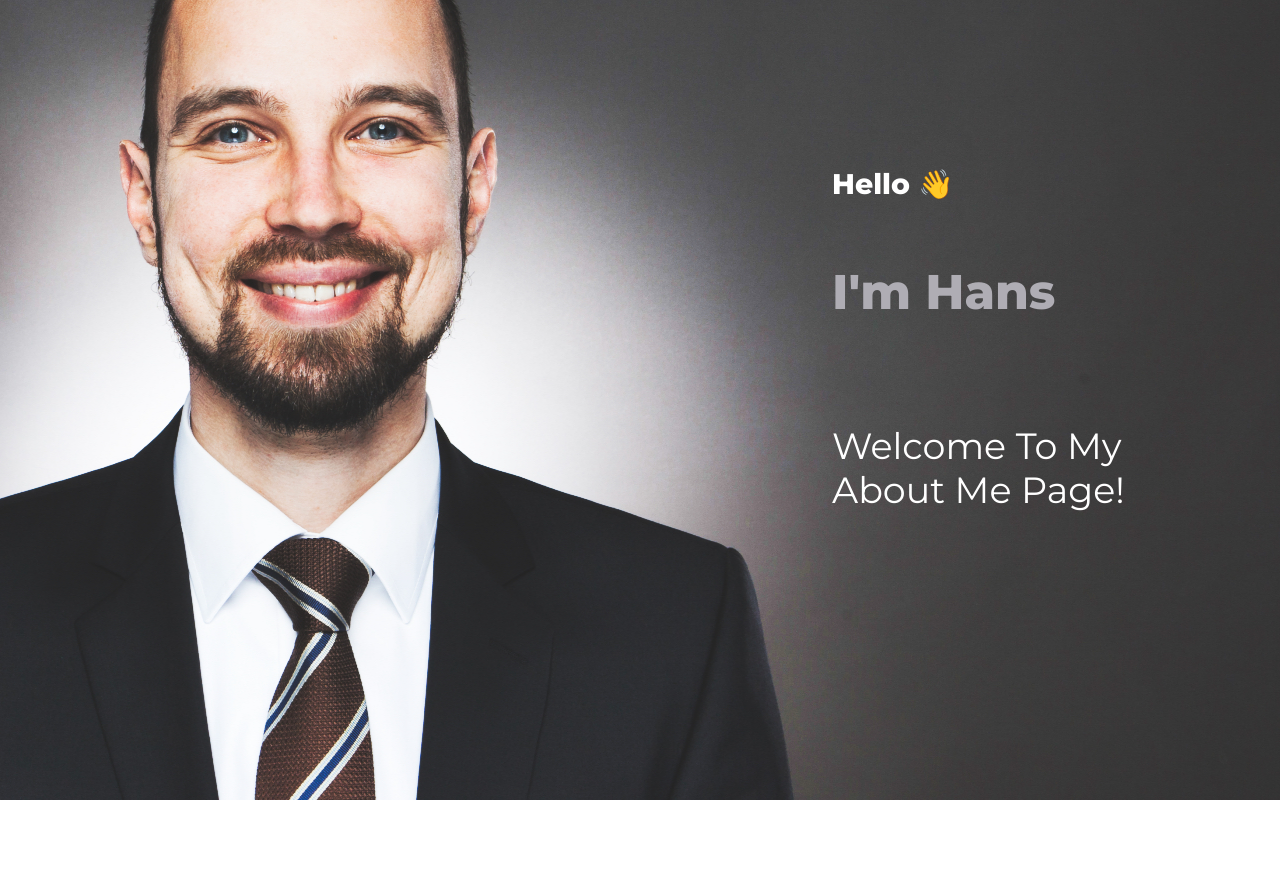
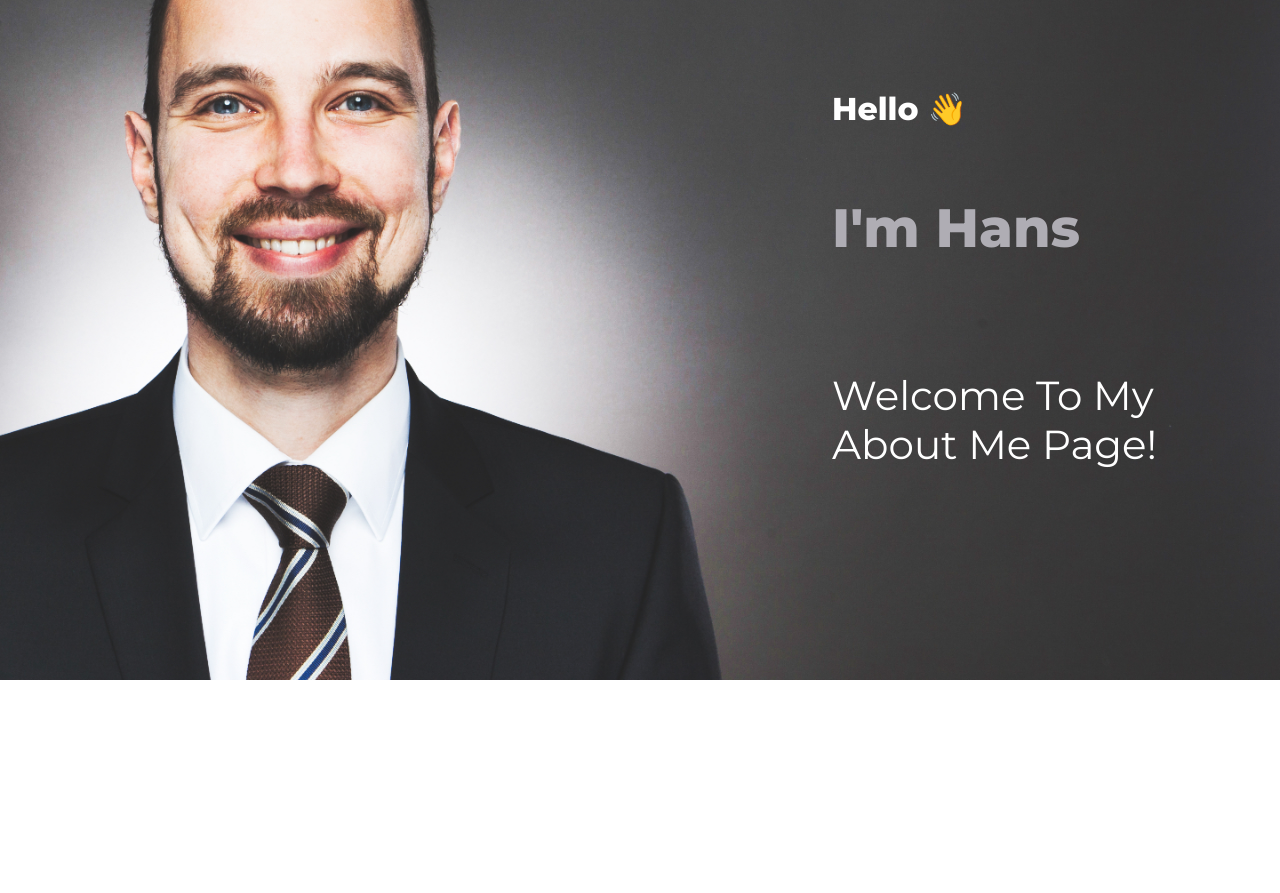
Before and after one commit to HansKre/about-hanskrebs-v2, a React (Create React App) app: page / in a window 1280 px wide. Shown: the part 120-1013 px from the top of the page. Built offline with nearby package versions, Linux system fonts and the light colour scheme.

Commit message:
Imporove resposive layout.

```diff
--- a/src/App.tsx
+++ b/src/App.tsx
@@ -8,13 +8,20 @@ import hansImg from './assets/IMG_9921_matte_look_1440.jpeg'
 import useBreakPoint from './hooks/useBreakPoint';
 
 function App() {
-  const downSm = useBreakPoint('down', 'sm');
+  const downPhone = !useBreakPoint('up', 'phone', undefined, CustomTheme);
   return (
     <ThemeProvider theme={CustomTheme}>
       <ParallaxProvider>
-        <FullHeightWrapper backgroundColor="#48484a" backgroundImg={hansImg} height={downSm ? "150vh" : "920px"} ><LandingPage /></FullHeightWrapper>
+        <FullHeightWrapper backgroundColor="#48484a" backgroundImg={hansImg} height={downPhone ? "100vh" : "100vh"} ><LandingPage /></FullHeightWrapper>
         <FullHeightWrapper backgroundColor="white">
-          <ParallaxContent yOffset={downSm ? [-40 - (window.visualViewport.width - 375) / 8, 40 - (window.visualViewport.width - 375) / 8] : [-50, 70]}>
+          <ParallaxContent yOffset={
+            downPhone
+              ? (window.visualViewport.width > 765
+                ? [-30 - (window.visualViewport.width - 375) / 8, 30 - (window.visualViewport.width - 375) / 8]
+                : [0, 0]
+              )
+              : [-50 - (window.visualViewport.width - 1280) / 10, 60 + (window.visualViewport.width - 1280) / 10]
+          }>
             <h1>
               I am a <span>software architect</span> passionate about <i>web development</i> and <i><label>frontend desgin</label></i>.
             </h1>
--- a/src/components/FullHeightWrapper.tsx
+++ b/src/components/FullHeightWrapper.tsx
@@ -22,13 +22,13 @@ const useStyles = makeStyles((theme) => ({
     background: {
         backgroundSize: 'cover',
         backgroundRepeat: 'no-repeat',
-        [theme.breakpoints.up('md')]: {
+        [theme.breakpoints.up('phone')]: {
             backgroundImage: (props: StyleProps) => {
                 if (props.backgroundImg)
                     return `url(${props.backgroundImg})`;
                 return 'unset';
             },
-            backgroundPosition: '13.1%', // shift left a bit
+            backgroundPosition: '13% 0', // shift left a bit
         },
         backgroundColor: (props: StyleProps) => props.backgroundColor,
     },
--- a/src/components/LandingPage.tsx
+++ b/src/components/LandingPage.tsx
@@ -7,7 +7,9 @@ import hansImgMobile from '../assets/IMG_9921_matte_look_avatar.jpeg'
 const SPLIT = 65;
 const OFFSETS = {
     desktop: [-80, 40],
-    mobile: [-80, 20],
+    mobile: window.visualViewport.width < 450
+        ? [-25 - (window.visualViewport.width - 375) / 10, 20 - (window.visualViewport.width - 375) / 10]
+        : [10, 0]
 }
 
 const useStyles = makeStyles({
@@ -25,12 +27,16 @@ const useStyles = makeStyles({
 
 export default function LandingPage() {
     const classes = useStyles();
-    const downSm = useBreakPoint('down', 'sm');
-
+    const downPhone = !useBreakPoint('up', 'phone');
     return (
         <>
-            {downSm
-                ? <Parallax className={classes.fullWidth} y={downSm ? OFFSETS.mobile : OFFSETS.desktop}>
+            {downPhone
+                ? <>
+                    <div style={{
+                        backgroundColor: 'white', height: '30vh', width: '100%',
+                        position: 'absolute', top: 0
+                    }} ></div>
+                    <Parallax className={classes.fullWidth} y={OFFSETS.mobile}>
                         <Grid container direction="column" justifyContent="center" alignItems="center">
                             <div style={{backgroundImage: `url(${hansImgMobile})`, boxShadow: '0 0 15px 15px #48484a inset', backgroundSize: 'cover', borderRadius: '50%'}}>
                                 <img style={{filter: 'opacity(0%)', width: '80vw'}} src={hansImgMobile} alt="Hans" />
@@ -39,7 +45,8 @@ export default function LandingPage() {
                             <h2 style={{paddingBottom: '60px', marginLeft: '30px', marginRight: '30px', textAlign: 'center'}}>Welcome To My About Me Page!</h2>
                         </Grid>
                     </Parallax >
-                : <Parallax className={classes.fullWidth} y={downSm ? OFFSETS.mobile : OFFSETS.desktop}>
+                </>
+                : <Parallax className={classes.fullWidth} y={OFFSETS.desktop}>
                     <Grid container >
                         <Grid item className={classes.left}>
                             {/* empty */}
--- a/src/hooks/useBreakPoint.tsx
+++ b/src/hooks/useBreakPoint.tsx
@@ -1,12 +1,13 @@
 import {useTheme} from '@material-ui/core';
 import useMediaQuery from '@material-ui/core/useMediaQuery';
 import {Breakpoint} from '@material-ui/core/styles/createBreakpoints';
+import Theme from '../styles/Theme';
 
 type Limit = 'up' | 'down' | 'between' | 'only';
 
-function useBreakPoint(limit: Limit, start: Breakpoint, end?: Breakpoint): boolean {
-    const theme = useTheme();
-    return useMediaQuery(theme.breakpoints[limit](start, end || start));
+function useBreakPoint(limit: Limit, start: Breakpoint, end?: Breakpoint, theme?: typeof Theme): boolean {
+    const contextTheme = useTheme();
+    return useMediaQuery((theme || contextTheme).breakpoints[limit](start, end || start));
 }
 
 export default useBreakPoint
--- a/src/styles/Theme.tsx
+++ b/src/styles/Theme.tsx
@@ -1,12 +1,25 @@
 import {createTheme} from '@material-ui/core/styles';
+import createBreakpoints from '@material-ui/core/styles/createBreakpoints'
+
+const breakpoints = createBreakpoints({});
+
+declare module "@material-ui/core/styles/createBreakpoints" {
+    interface BreakpointOverrides {
+        xs: false;
+        sm: false;
+        md: false;
+        lg: false;
+        xl: false;
+        phone: true;
+    }
+}
 
 const CustomTheme = createTheme({
-    typography: {
-        fontFamily: [
-            "'Lexend Deca', sans-serif"
-        ].join(','),
-        h6: {
-            fontFamily: "'Inter', sans-serif"
+    // https://material-ui.com/customization/breakpoints/#custom-breakpoints
+    breakpoints: {
+        values: {
+            ...breakpoints.values,
+            phone: 765
         },
     },
 });
--- a/src/styles/index.scss
+++ b/src/styles/index.scss
@@ -15,7 +15,7 @@ html, body {
 }
 @media (orientation: landscape) {
   html, body {
-    font-size: 1.9vw;
+    font-size: 3.375vh;
   }
 }
 @media (orientation: portrait) {
```
Lines whose indentation alone changed are shown as unchanged.
